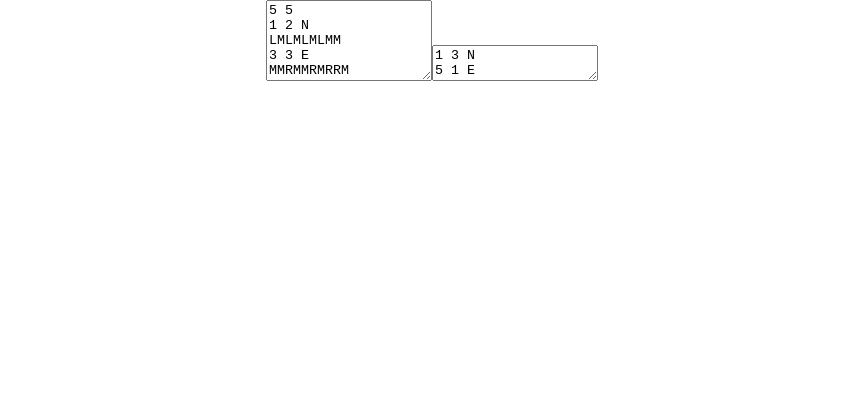
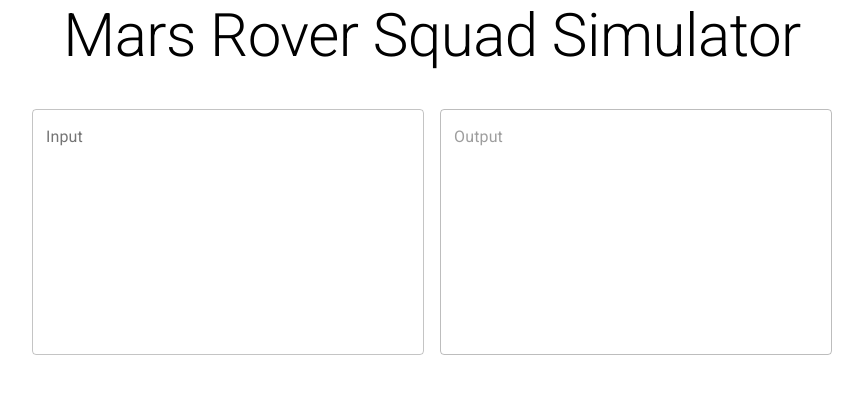
Before and after one commit to hu86/mars-rover, a React (Create React App) app: page / in a window 1280 px wide. Shown: the top 394 px of the page, without its empty margins (208-1071 px from the left). Built offline with nearby package versions, Linux system fonts and the light colour scheme.

Commit message:
simple input/output ui

```diff
--- a/package.json
+++ b/package.json
@@ -5,6 +5,7 @@
   "dependencies": {
     "@material-ui/core": "^4.11.4",
     "@material-ui/icons": "^4.11.2",
+    "@material-ui/lab": "^4.0.0-alpha.58",
     "@testing-library/jest-dom": "^5.12.0",
     "@testing-library/react": "^11.2.7",
     "@testing-library/user-event": "^12.8.3",
--- a/src/App.css
+++ b/src/App.css
@@ -1,3 +1,4 @@
 .App {
-  text-align: center;
+  max-width: 800px;
+  margin: auto;
 }
--- a/src/App.tsx
+++ b/src/App.tsx
@@ -1,18 +1,39 @@
 import React, { useState, useEffect } from "react";
-import { TextareaAutosize, Typography } from "@material-ui/core";
+import { Grid, Paper, TextField, Typography } from "@material-ui/core";
+import { makeStyles } from "@material-ui/core/styles";
+import { Alert, AlertTitle } from "@material-ui/lab";
 import "./App.css";
 import ControlCentre from "./lib/controlCentre";
 import { parseInput } from "./lib/parser";
 import { formatOutput } from "./lib/formatter";
 
+const useStyles = makeStyles(() => ({
+  root: {
+    flexGrow: 1,
+  },
+  header: {
+    textAlign: "center",
+  },
+  paper: {
+    width: "100%",
+  },
+  textField: {
+    width: "100%",
+  },
+}));
+
 function App(): JSX.Element {
+  const classes = useStyles();
   const [inputString, setInputString] = useState(
-    "5 5\r\n1 2 N\r\nLMLMLMLMM\r\n3 3 E\r\nMMRMMRMRRM"
+    // "5 5\r\n1 2 N\r\nLMLMLMLMM\r\n3 3 E\r\nMMRMMRMRRM"
+    ""
   );
   const [outputString, setOutputString] = useState("");
   const [error, setError] = useState("");
   useEffect(() => {
     setError("");
+    setOutputString("");
+    if (inputString) {
       try {
         const input = parseInput(inputString);
         const controlCentre = new ControlCentre(input);
@@ -22,24 +43,53 @@ function App(): JSX.Element {
       } catch (error) {
         setError(error);
       }
+    }
   }, [inputString]);
   return (
     <div className="App">
-      <TextareaAutosize
-        rowsMin={5}
-        rowsMax={10}
-        aria-label="input string"
-        placeholder="Input string"
+      <Grid className={classes.root} container spacing={2}>
+        <Grid className={classes.header} item xs={12}>
+          <Typography variant="h2" gutterBottom>
+            Mars Rover Squad Simulator
+          </Typography>
+        </Grid>
+        <Grid item xs={6}>
+          <Paper className={classes.paper} elevation={0}>
+            <TextField
+              className={classes.textField}
+              id="outlined-multiline-static"
+              label="Input"
+              multiline
+              rows={11}
+              variant="outlined"
               value={inputString}
               onChange={(e) => setInputString(e.target.value)}
+              placeholder="Add your input string here"
             />
+          </Paper>
+        </Grid>
+        <Grid item xs={6}>
+          <Paper className={classes.paper} elevation={0}>
             {error ? (
-        <Typography variant="body1" gutterBottom>
+              <Alert severity="error">
+                <AlertTitle>Error</AlertTitle>
                 {error}
-        </Typography>
+              </Alert>
             ) : (
-        <TextareaAutosize value={outputString} readOnly />
+              <TextField
+                className={classes.textField}
+                id="outlined-multiline-static"
+                label="Output"
+                multiline
+                rows={11}
+                variant="outlined"
+                value={outputString}
+                disabled
+              />
             )}
+          </Paper>
+        </Grid>
+      </Grid>
     </div>
   );
 }
```
Also changed, not shown: 1 other file (tests, documents, lock files or other folders). Lines whose indentation alone changed are shown as unchanged.
